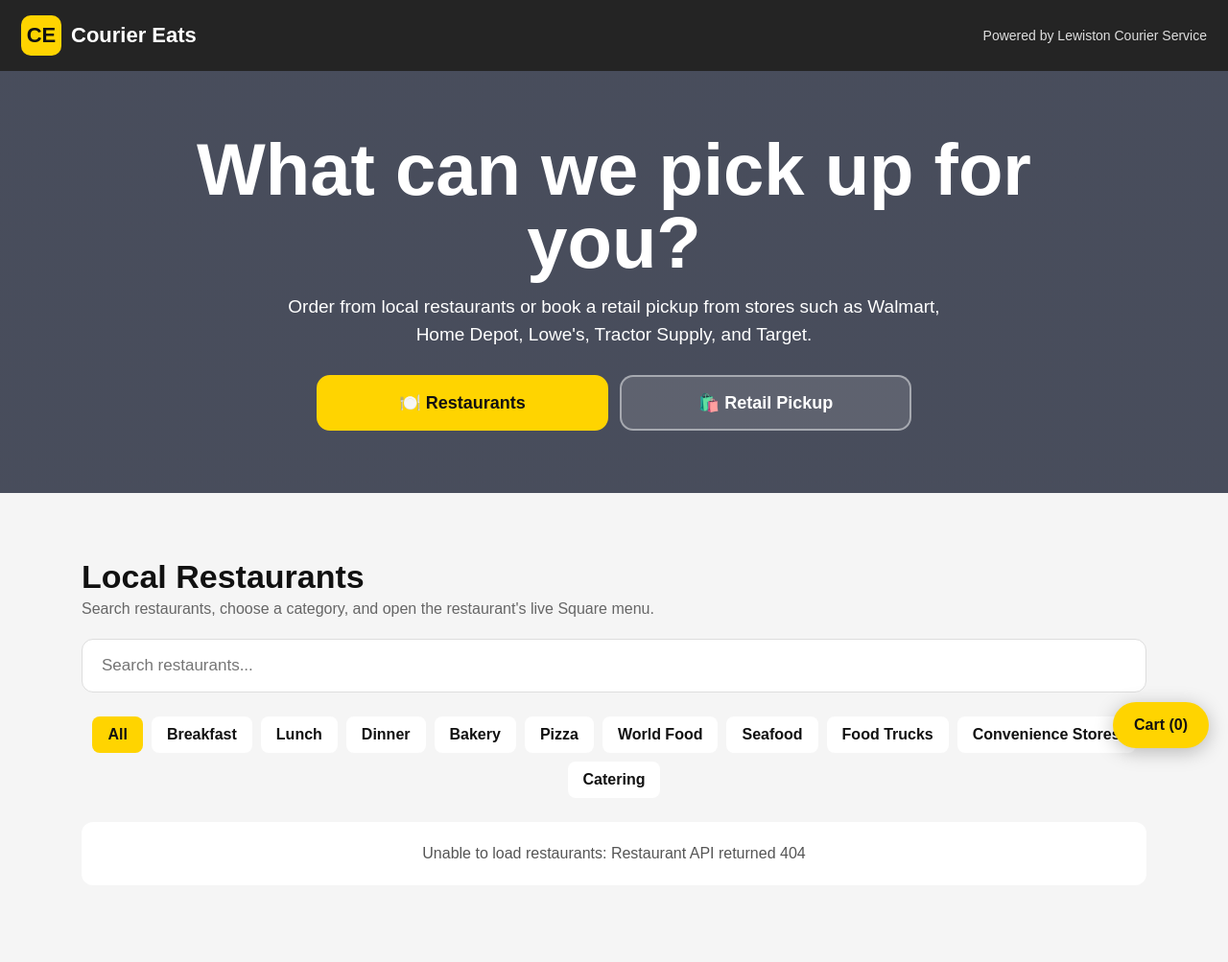
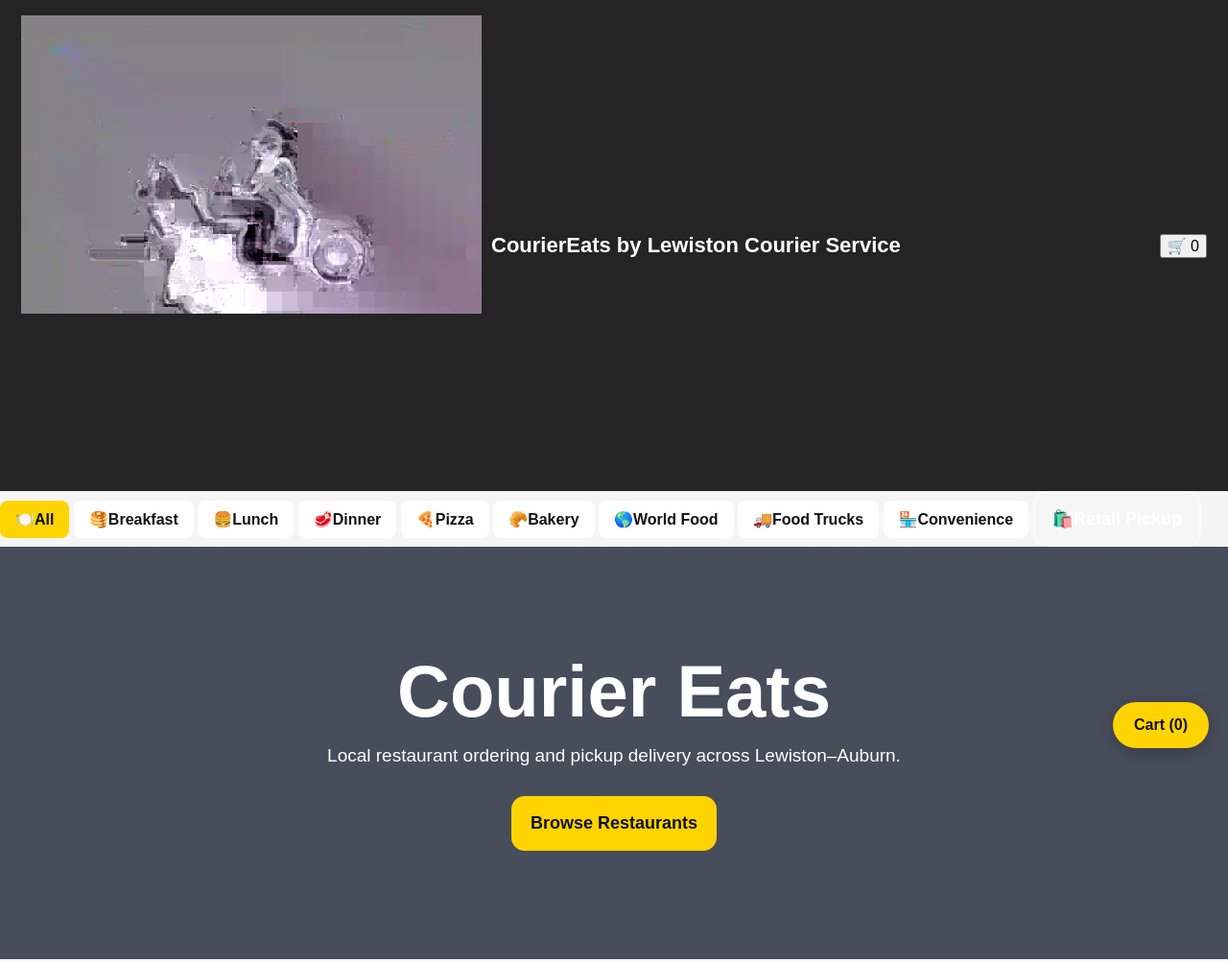
Before and after one commit to Lewiston-Courier-Service/courier-eats-sync, a website: page dist/index.html in a window 1280 px wide. Shown: the top 1003 px of the page at 96% size. Drawn offline with Linux system fonts and the light colour scheme; no server answers.

Commit message:
Move restaurant categories into app-style Courier Eats shell

```diff
--- a/dist/index.html
+++ b/dist/index.html
@@ -10,26 +10,38 @@
 </head>
 <body>
   <header class="topbar">
-    <div class="brand">
-      <div class="logo">CE</div>
-      <span>Courier Eats</span>
+    <div class="brand app-brand">
+      <img class="brand-scooter" src="/assets/courier-scooter.webp" alt="" aria-hidden="true">
+      <div class="brand-copy">
+        <strong>CourierEats</strong>
+        <span>by Lewiston Courier Service</span>
+      </div>
     </div>
-    <div class="topbar-note">Powered by Lewiston Courier Service</div>
+    <button id="cartTopButton" class="top-cart-button" type="button" aria-label="Open cart">🛒 <span>0</span></button>
   </header>
 
   <div id="orderComplete" class="order-complete">
     Thank you. Your Courier Eats order has been submitted.
   </div>
 
-  <section class="hero">
+  <nav class="app-category-strip" aria-label="Courier Eats categories">
+    <button class="category-button active" data-category="All" type="button"><span>🍽️</span>All</button>
+    <button class="category-button" data-category="Breakfast" type="button"><span>🥞</span>Breakfast</button>
+    <button class="category-button" data-category="Lunch" type="button"><span>🍔</span>Lunch</button>
+    <button class="category-button" data-category="Dinner" type="button"><span>🥩</span>Dinner</button>
+    <button class="category-button" data-category="Pizza" type="button"><span>🍕</span>Pizza</button>
+    <button class="category-button" data-category="Bakery" type="button"><span>🥐</span>Bakery</button>
+    <button class="category-button" data-category="World Food" type="button"><span>🌎</span>World Food</button>
+    <button class="category-button" data-category="Food Trucks" type="button"><span>🚚</span>Food Trucks</button>
+    <button class="category-button" data-category="Convenience Stores" type="button"><span>🏪</span>Convenience</button>
+    <button id="retailServiceButton" class="service-button app-retail-button" type="button"><span>🛍️</span>Retail Pickup</button>
+  </nav>
+
+  <section class="hero app-hero">
     <div class="hero-inner">
-      <h1>What can we pick up for you?</h1>
-      <p>Order from local restaurants or book a retail pickup from stores such as Walmart, Home Depot, Lowe's, Tractor Supply, and Target.</p>
-
-      <div class="service-switcher" role="tablist" aria-label="Courier Eats services">
-        <button id="restaurantServiceButton" class="service-button active" type="button">🍽️ Restaurants</button>
-        <button id="retailServiceButton" class="service-button" type="button">🛍️ Retail Pickup</button>
-      </div>
+      <h1>Courier Eats</h1>
+      <p>Local restaurant ordering and pickup delivery across Lewiston–Auburn.</p>
+      <button id="restaurantServiceButton" class="service-button active app-order-button" type="button">Browse Restaurants</button>
     </div>
   </section>
 
@@ -42,20 +54,6 @@
 
       <div class="search-wrap restaurant-search-wrap">
         <input id="restaurantSearch" type="search" placeholder="Search restaurants..." autocomplete="off">
-      </div>
-
-      <div class="categories">
-        <button class="category-button active" data-category="All">All</button>
-        <button class="category-button" data-category="Breakfast">Breakfast</button>
-        <button class="category-button" data-category="Lunch">Lunch</button>
-        <button class="category-button" data-category="Dinner">Dinner</button>
-        <button class="category-button" data-category="Bakery">Bakery</button>
-        <button class="category-button" data-category="Pizza">Pizza</button>
-        <button class="category-button" data-category="World Food">World Food</button>
-        <button class="category-button" data-category="Seafood">Seafood</button>
-        <button class="category-button" data-category="Food Trucks">Food Trucks</button>
-        <button class="category-button" data-category="Convenience Stores">Convenience Stores</button>
-        <button class="category-button" data-category="Catering">Catering</button>
       </div>
 
       <div id="restaurantList">
@@ -157,6 +155,7 @@
       const restaurantPanel = document.getElementById('restaurantService');
       const retailPanel = document.getElementById('retailService');
       const cartButton = document.getElementById('cartButton');
+      const cartTopButton = document.getElementById('cartTopButton');
 
       function showService(service) {
         const restaurants = service === 'restaurants';
@@ -167,10 +166,15 @@
         restaurantButton.classList.toggle('active', restaurants);
         retailButton.classList.toggle('active', !restaurants);
         cartButton.style.display = restaurants ? '' : 'none';
+        if (cartTopButton) cartTopButton.style.display = restaurants ? '' : 'none';
       }
 
-      restaurantButton.addEventListener('click', () => showService('restaurants'));
+      restaurantButton.addEventListener('click', () => {
+        showService('restaurants');
+        restaurantPanel.scrollIntoView({ behavior: 'smooth', block: 'start' });
+      });
       retailButton.addEventListener('click', () => showService('retail'));
+      if (cartTopButton) cartTopButton.addEventListener('click', () => cartButton.click());
 
       const storeButtons = document.querySelectorAll('.retail-store');
       const storeInput = document.getElementById('retailStore');
```
